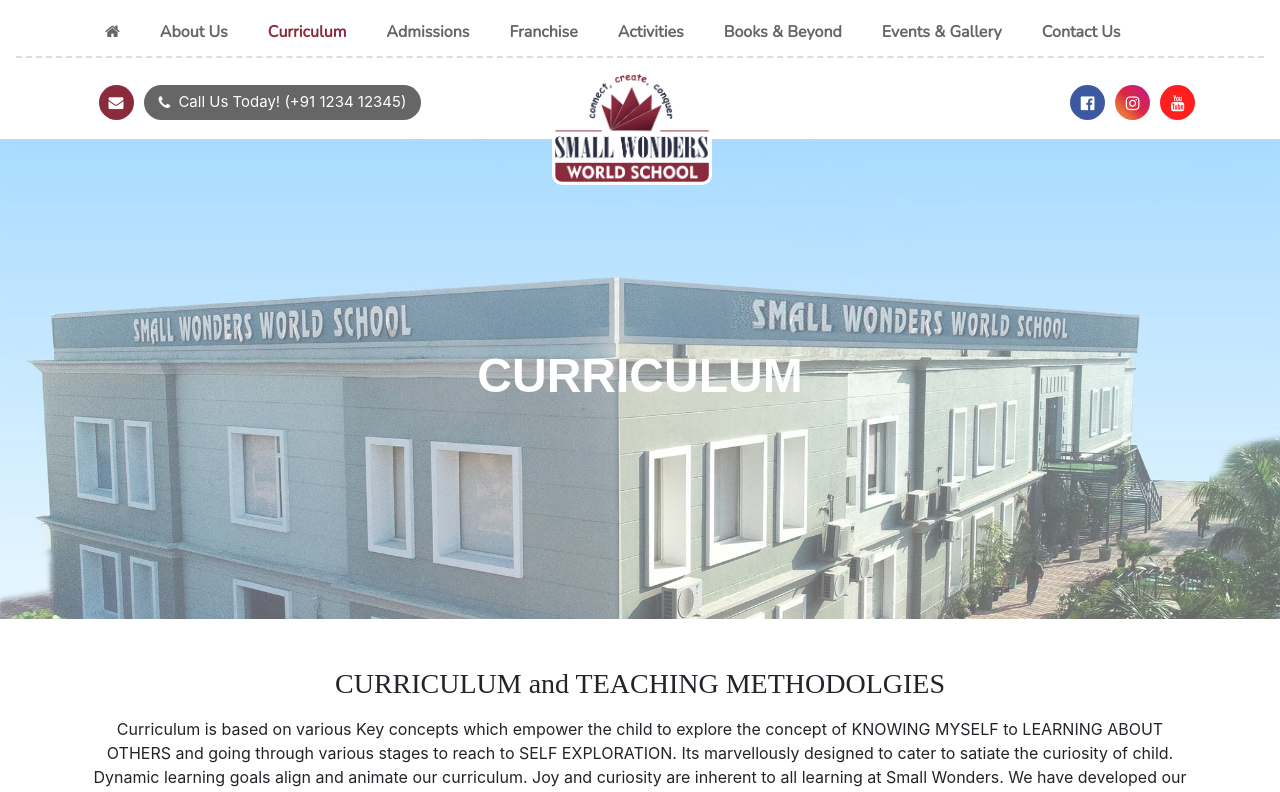
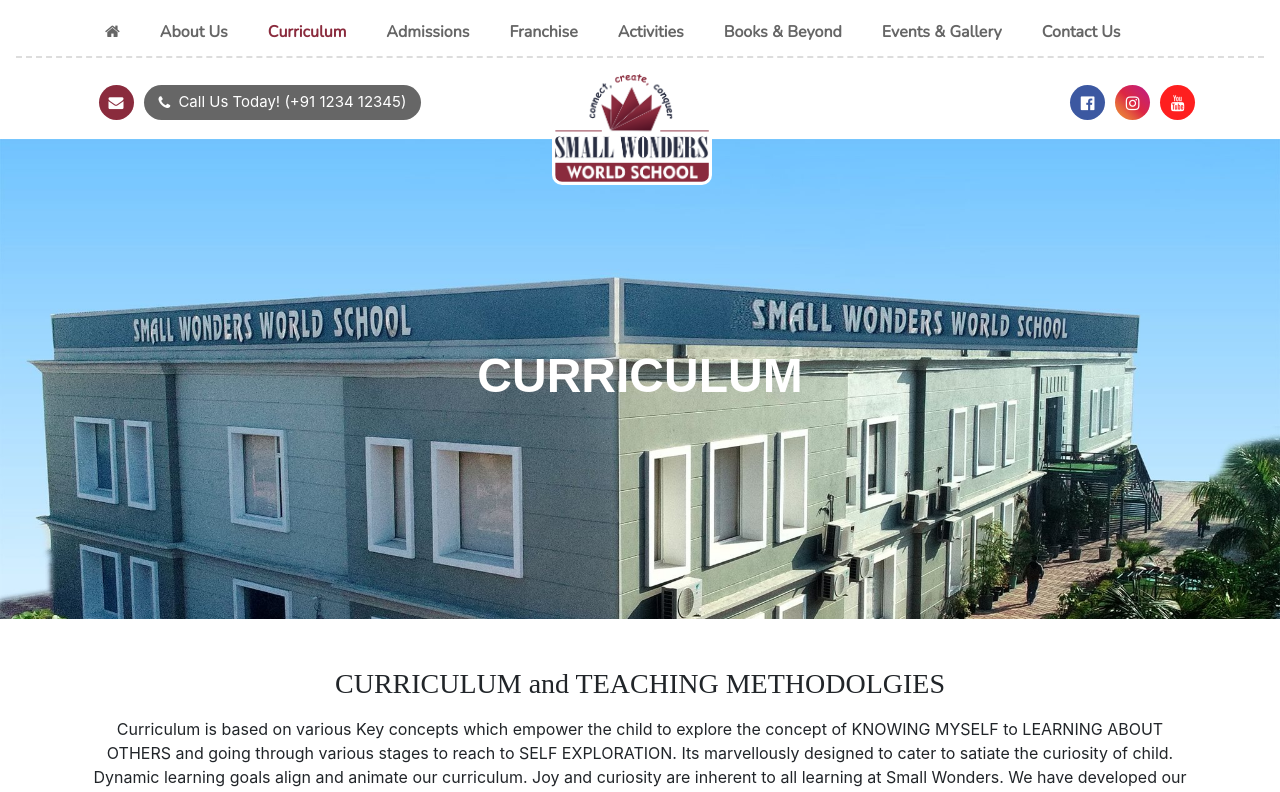
Before and after one commit to ruchirsachdeva/small-wonder-client, an Angular app: page /curriculum in a window 1280 px wide. Shown: the top 792 px of the page. Built offline with nearby package versions, Linux system fonts and the light colour scheme; a web font is replaced by a local one; what ngx-slick-carousel would draw is missing.

Commit message:
Changed Background Image text Component css

```diff
--- a/src/app/components/background-img-text/background-img-text.component.scss
+++ b/src/app/components/background-img-text/background-img-text.component.scss
@@ -2,7 +2,6 @@
   width: 100%;
   height: 30em;
   z-index: -1;
-  opacity: 0.6;
   position: relative;
 
   h1 {
--- a/src/app/components/background-img-text/background-img-text.component.ts
+++ b/src/app/components/background-img-text/background-img-text.component.ts
@@ -7,7 +7,7 @@
 })
 export class BackgroundImgTextComponent implements OnInit {
   @Input() title: string = "";
-  @Input() bgImage = "/assets/img/school-building.jpg";
+  @Input() bgImage : string="";
 
   constructor() {}
 
```
